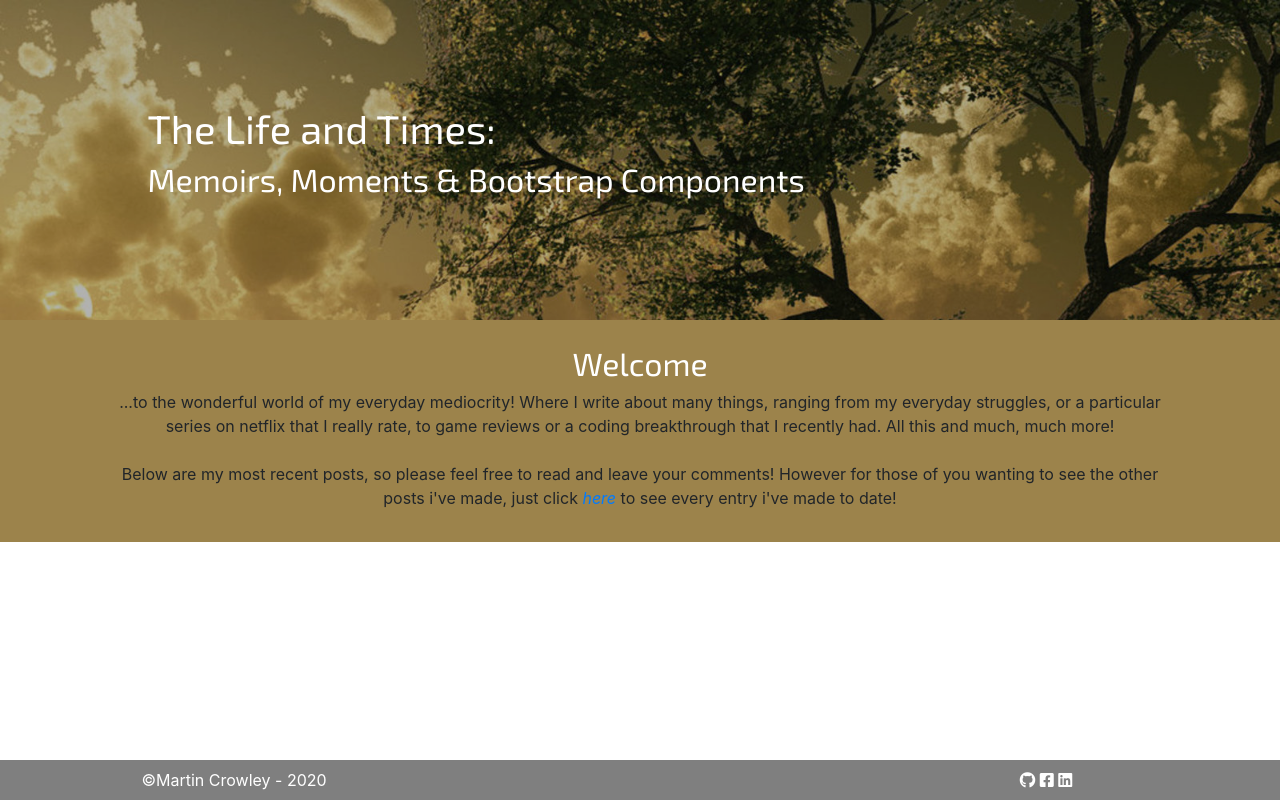
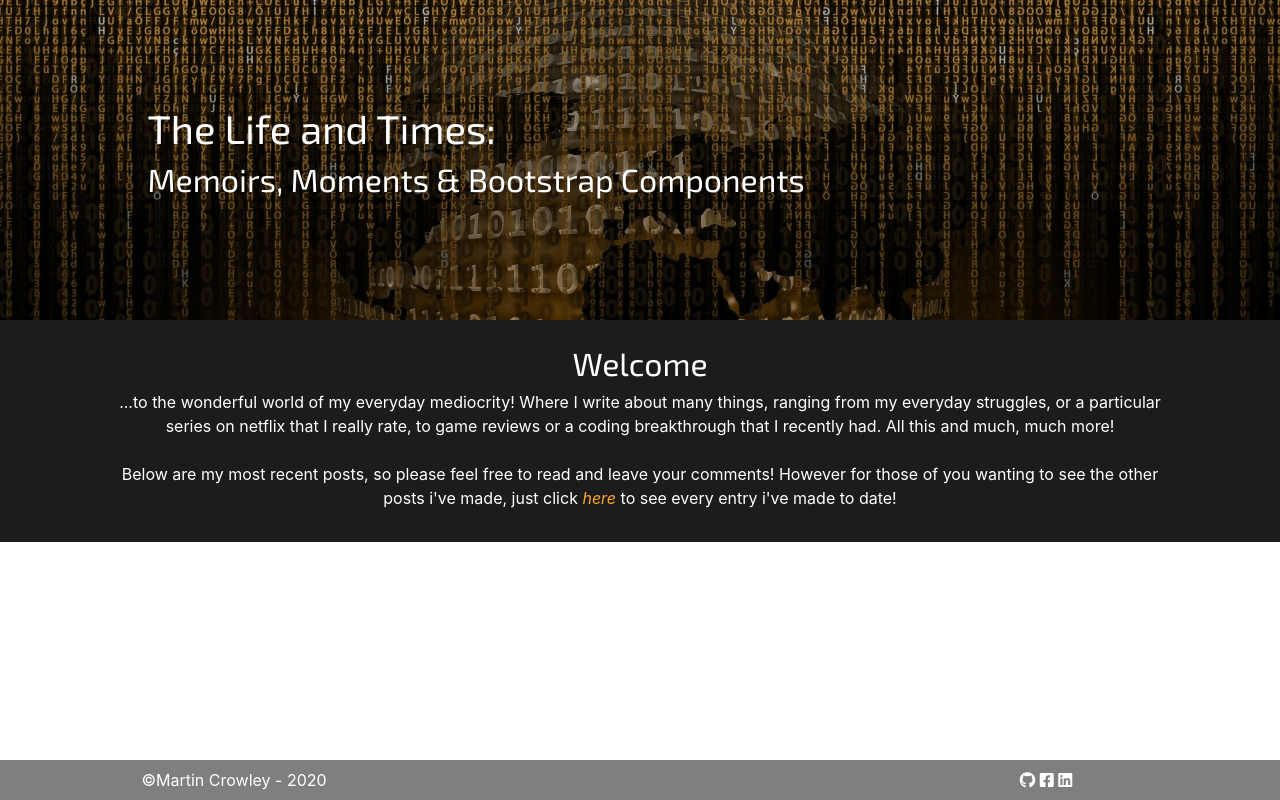
Before and after one commit to Mcrowley93/the_life_and_times, a Django app: page / in a window 1280 px wide. Run offline with Django 3.2, Linux system fonts and the light colour scheme; data that the repository does not hold is empty; some libraries are stand-ins or nearby versions.

Commit message:
Updated the custom.css file to contain custom styling for links as well as posts and the navbar.

```diff
--- a/static/css/custom.css
+++ b/static/css/custom.css
@@ -29,8 +29,12 @@ h1, h2, h3, h4, h5, h6 {
     font-family: 'Exo 2', sans-serif;
 }
 
+.white-text {
+    color: white;
+}
+
 .page-header {
-    background-image: url("/static/images/tree-swing.jpg");
+    background-image: url("/static/images/matrix-orange.jpg");
     background-size: cover;
     color: #ffffff;
     height: 25rem;
@@ -112,18 +116,35 @@ button:focus{
 .navbar-nav .nav-link{
     padding: .5rem 1rem;
 }
-a.nav-link{
+a.nav-link,
+a.text-link,
+a.post-link{
     color: #ffffff;
     -webkit-transition: .3s ease-in-out;
     transition: .3s ease-in-out;
     text-decoration: none;
 }
+
 a.nav-link:focus,
-a.nav-link:hover{
+a.nav-link:hover,
+a.post-link:focus,
+a.post-link:hover{
     color: #ffa522;
 }
+
 a.nav-link.active{
     color: #ffa522;
+}
+
+a.text-link {
+    color: #ffa522;
+    -webkit-transition: .3s ease-in-out;
+    transition: .3s ease-in-out;
+    text-decoration: none;
+}
+a.text-link:focus,
+a.text-link:hover {
+    color: #a76400;
 }
 
 .smart-scroll{
@@ -143,8 +164,7 @@ a.nav-link.active{
 /* Main Section */
 
 .main-section{
-    /*background-image: url("/static/images/wood-wooden-desktop-table.jpg");*/
-    background-color: #dfbb6b;
+    background-color: #282828;
     background-size: cover;
 }
 
@@ -154,13 +174,24 @@ a.nav-link.active{
     padding: 1rem 0;
 }
 
-.post-title a,
-.post-content{
+.post-title,
+.post-date,
+.post-content,
+.post-stats{
     color: white;
 }
 
 p.post-content {
     font-family: 'Indie Flower', cursive;
+}
+div.card {
+    background-color: transparent;
+    border: none;
+}
+.card-header,
+.card-footer{
+    border: none;
+    background-color: transparent;
 }
 
 /* Footer */
```
